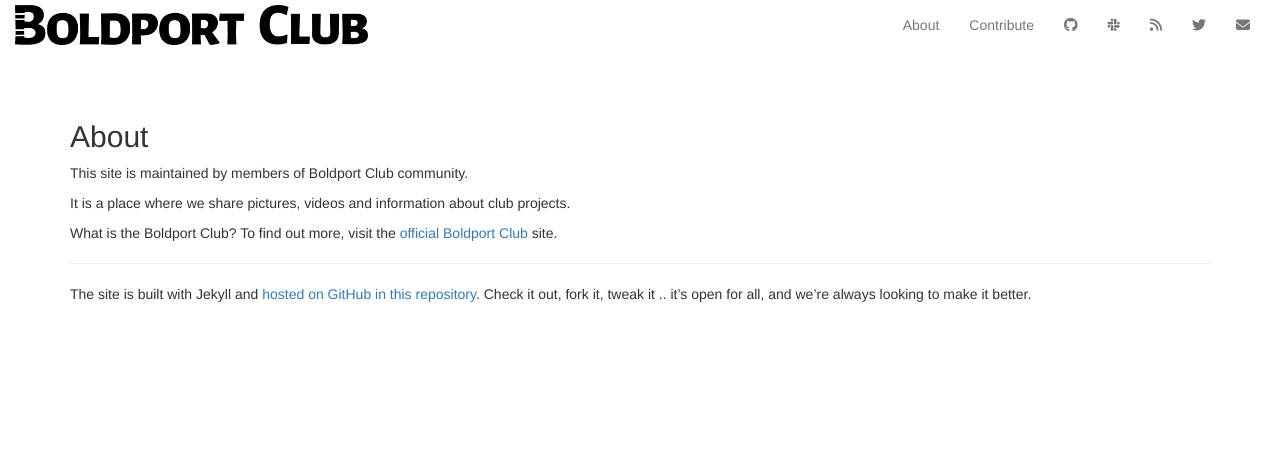
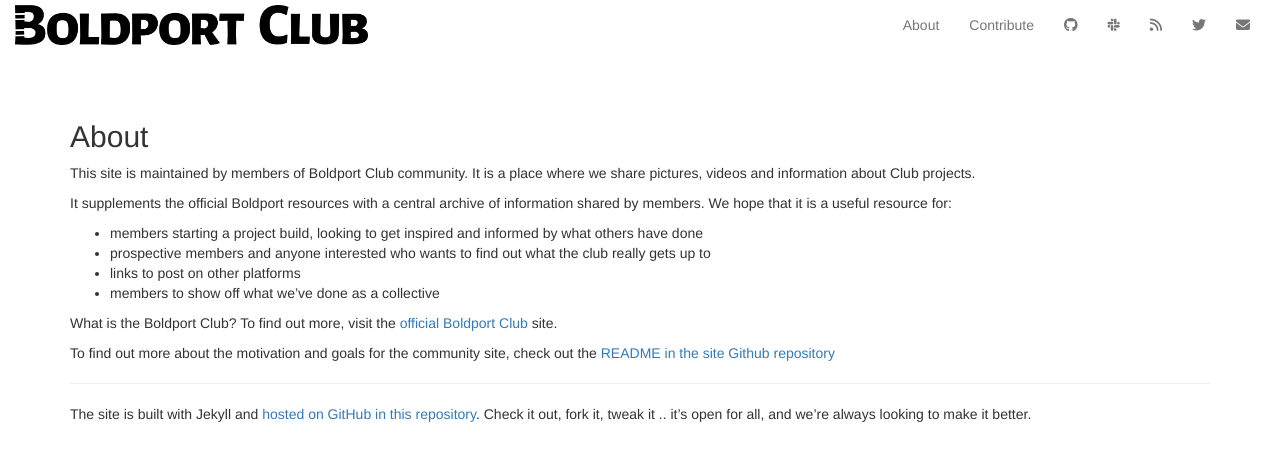
Before and after one commit to boldport/boldport-club-community, a Jekyll site: the page built from about.md, in a window 1280 px wide. Shown: the top 461 px of the page. Built offline with Jekyll 4.4.1, drawn with Linux system fonts in a browser that asks for light colours; nearby versions of some CDN libraries.

Commit message:
revise the about page

```diff
--- a/about.md
+++ b/about.md
@@ -6,14 +6,24 @@
 ---
 
 This site is maintained by members of Boldport Club community.
+It is a place where we share pictures, videos and information
+about Club projects.
 
-It is a place where we share pictures, videos and information
-about club projects.
+It supplements the official Boldport resources with a central archive of information shared by members.
+We hope that it is a useful resource for:
+
+* members starting a project build, looking to get inspired and informed by what others have done
+* prospective members and anyone interested who wants to find out what the club really gets up to
+* links to post on other platforms
+* members to show off what we've done as a collective
 
 What is the Boldport Club? To find out more, visit the
 [official Boldport Club](http://www.boldport.club/)
 site.
 
+To find out more about the motivation and goals for the community site, check out the
+[README in the site Github repository]({{ site.repo_url }}/blob/master/README.md)
+
 ---
 The site is built with Jekyll and [hosted on GitHub in this repository]({{ site.repo_url }}).
 Check it out, fork it, tweak it .. it's open for all, and we're always looking to make it better.
```
